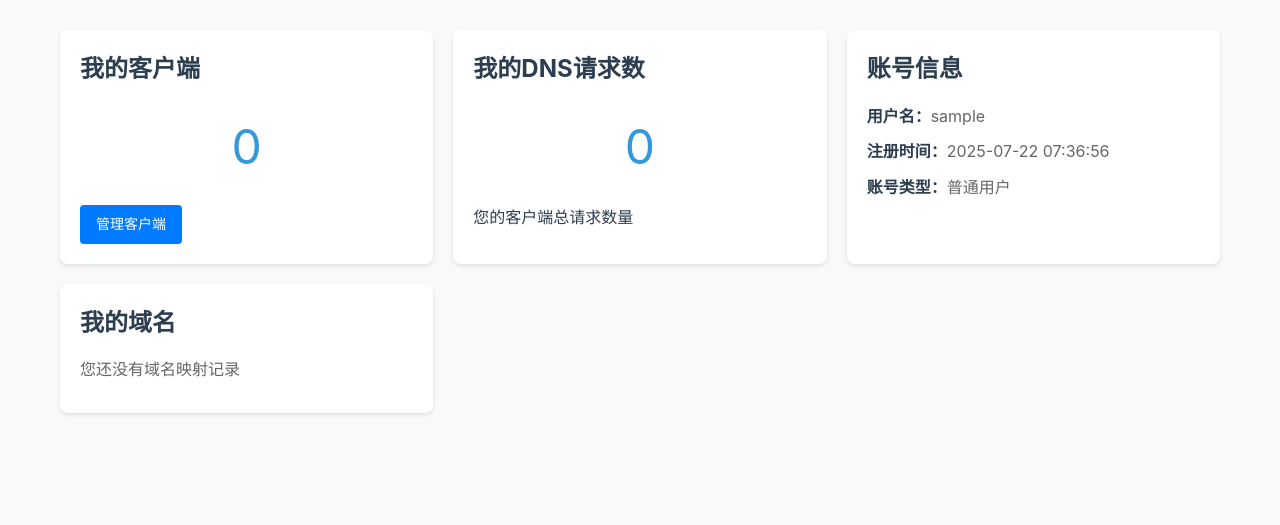
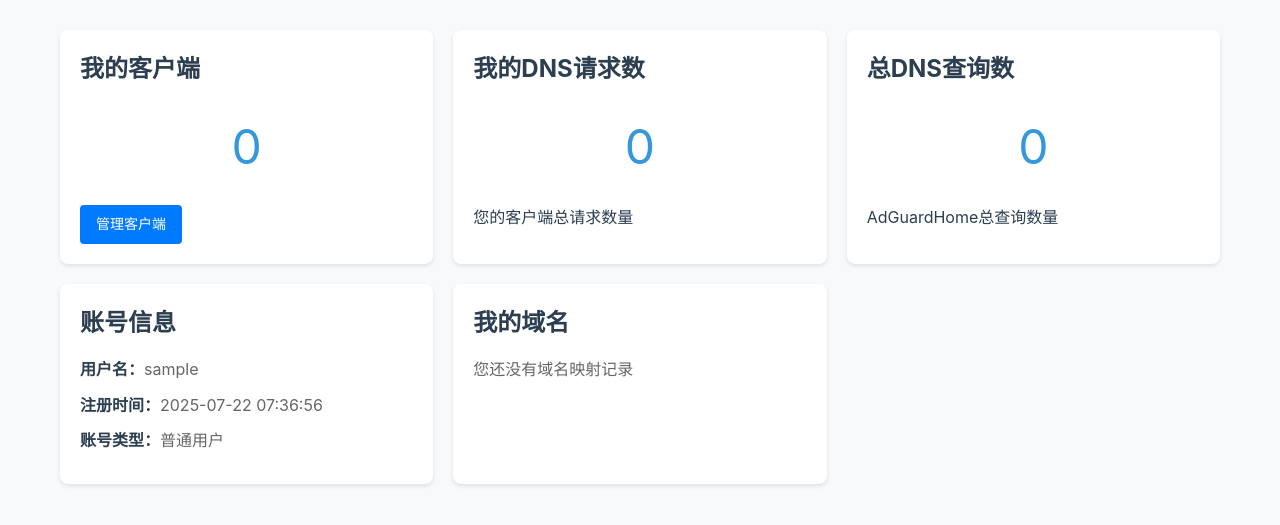
Before and after one commit to yuanhuat/adghm, a Flask app: page / in a window 1280 px wide. Shown: the part 92-617 px from the top of the page. Run offline with Flask 3, Linux system fonts and the light colour scheme; the visitor is signed in with stand-in values (Sample User, id 1); data comes from the database, SQL or seed files in the repository; data that the repository does not hold is empty.

Commit message:
feat(仪表盘): 添加总DNS查询数统计展示
在用户仪表盘页面新增总DNS查询数统计卡片，展示AdGuardHome服务的总查询数量
同时优化统计数据的获取逻辑，统一处理用户请求数和总查询数

```diff
--- a/app/main/views.py
+++ b/app/main/views.py
@@ -23,8 +23,9 @@ def index():
     # 获取用户的域名映射信息
     domain_mapping = DomainMapping.query.filter_by(user_id=current_user.id).first()
 
-    # 获取当前用户的AdGuardHome客户端请求数量
+    # 获取当前用户的AdGuardHome客户端请求数量和总DNS查询数量
     user_request_count = 0
+    total_dns_queries = 0
     try:
         from app.services.adguard_service import AdGuardService
         adguard_service = AdGuardService()
@@ -32,25 +33,32 @@ def index():
         # 获取统计数据
         stats = adguard_service.get_stats()
 
-        if stats and 'top_clients' in stats:
-            # 查找当前用户的客户端
-            user_clients = ClientMapping.query.filter_by(user_id=current_user.id).all()
-            user_client_names = [client.client_name for client in user_clients]
+        if stats:
+            # 获取总DNS查询数量
+            total_dns_queries = stats.get('num_dns_queries', 0)
 
-            # 在top_clients中查找用户的客户端请求数
-            for client_stat in stats['top_clients']:
-                # top_clients格式: {"client_name": request_count}
-                for client_name, request_count in client_stat.items():
-                    if client_name in user_client_names:
-                        user_request_count += request_count
+            # 获取用户客户端请求数量
+            if 'top_clients' in stats:
+                # 查找当前用户的客户端
+                user_clients = ClientMapping.query.filter_by(user_id=current_user.id).all()
+                user_client_names = [client.client_name for client in user_clients]
+
+                # 在top_clients中查找用户的客户端请求数
+                for client_stat in stats['top_clients']:
+                    # top_clients格式: {"client_name": request_count}
+                    for client_name, request_count in client_stat.items():
+                        if client_name in user_client_names:
+                            user_request_count += request_count
 
     except Exception as e:
-        logging.error(f"获取用户AdGuardHome请求数量失败: {str(e)}")
+        logging.error(f"获取AdGuardHome统计数据失败: {str(e)}")
         user_request_count = 0
+        total_dns_queries = 0
 
     return render_template('main/index.html',
                          domain_mapping=domain_mapping,
-                         user_request_count=user_request_count)
+                         user_request_count=user_request_count,
+                         total_dns_queries=total_dns_queries)
 
 @main.route('/domain-info')
 @login_required
--- a/app/templates/main/index.html
+++ b/app/templates/main/index.html
@@ -37,10 +37,16 @@
                 </div>
 
                 <div class="dashboard-card">
-                    <h2>我的DNS请求数</h2>
-                    <p class="dashboard-stat">{{ user_request_count or 0 }}</p>
-                    <p>您的客户端总请求数量</p>
-                </div>
+                     <h2>我的DNS请求数</h2>
+                     <p class="dashboard-stat">{{ user_request_count or 0 }}</p>
+                     <p>您的客户端总请求数量</p>
+                 </div>
+
+                 <div class="dashboard-card">
+                     <h2>总DNS查询数</h2>
+                     <p class="dashboard-stat">{{ total_dns_queries or 0 }}</p>
+                     <p>AdGuardHome总查询数量</p>
+                 </div>
 
                 <div class="dashboard-card">
                     <h2>账号信息</h2>
```
